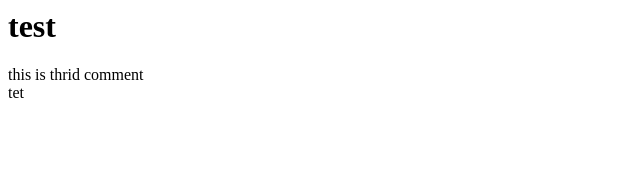
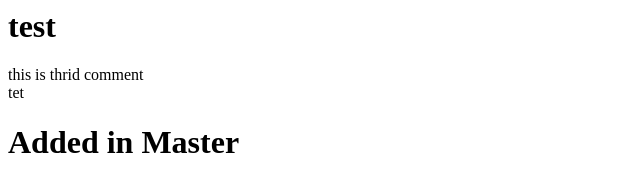
Before and after one commit to Rajeshsynechron/cloud9, a plain HTML site: page index.html in a window 1280 px wide. Shown: the whole page, without its empty margins (0-640 px from the left). Drawn offline with Linux system fonts and the light colour scheme.

Commit message:
three way merging

```diff
--- a/index.html
+++ b/index.html
@@ -1,3 +1,4 @@
 <h1>test </h1>
 <div>this is thrid comment</div>
 <div>tet</div>
+<h1>Added in Master </h1>
```
